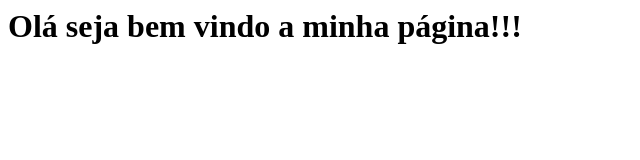
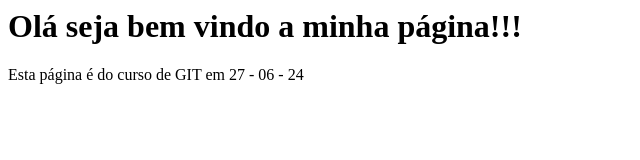
Before and after one commit to GLife7/aula_samsung_ocean, a plain HTML site: page index.html in a window 1280 px wide. Shown: the whole page, without its empty margins (0-640 px from the left). Drawn offline with Linux system fonts and the light colour scheme.

Commit message:
Adiciona mensagem do curso
Adiciona mensagem do curso no corpo da pagina html

```diff
--- a/index.html
+++ b/index.html
@@ -4,5 +4,6 @@
     </head>
     <body>
         <h1>Olá seja bem vindo a minha página!!!</h1>
+        <p>Esta página é do curso de GIT em 27 - 06 - 24</p>
     </body>
 </html>
```
